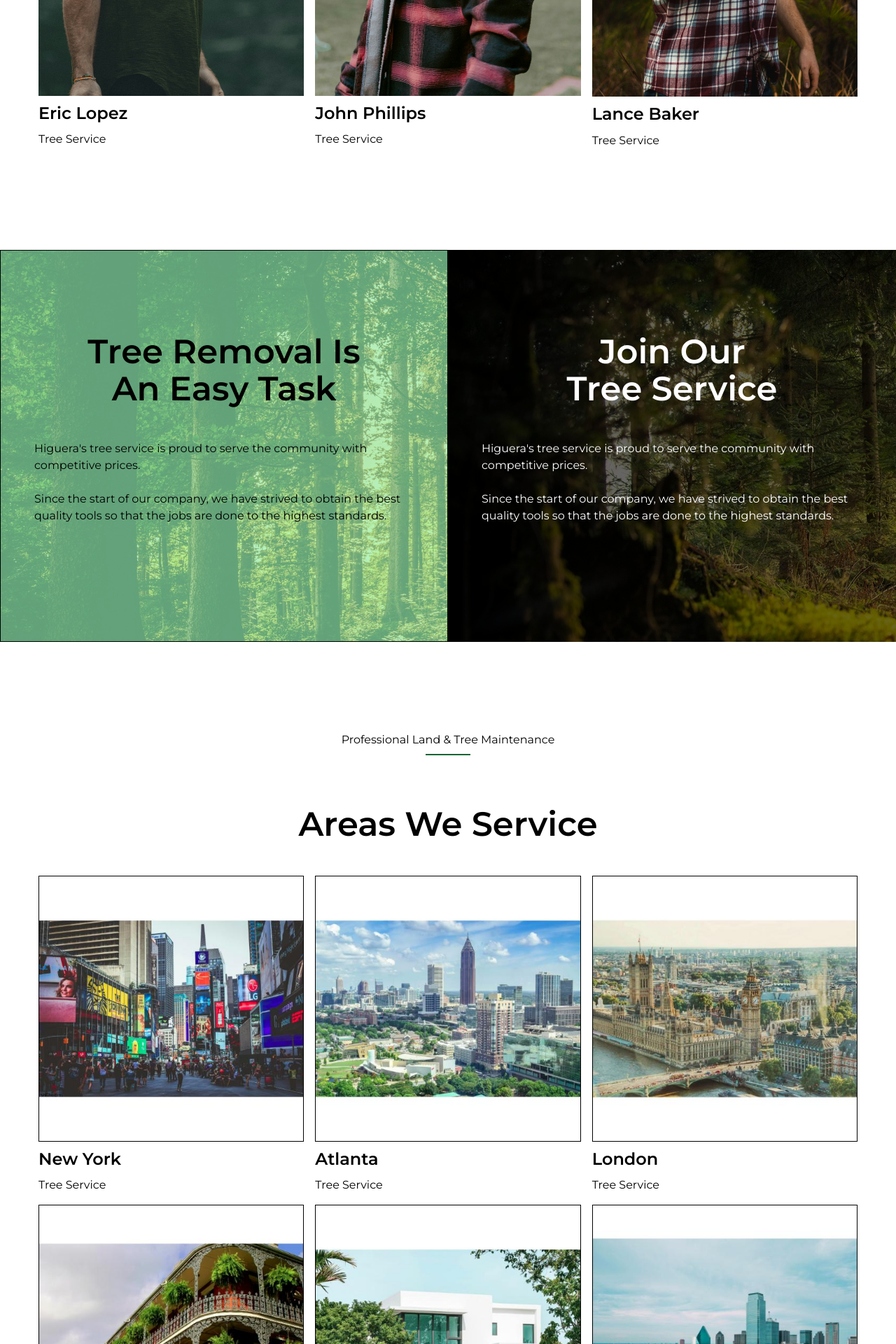
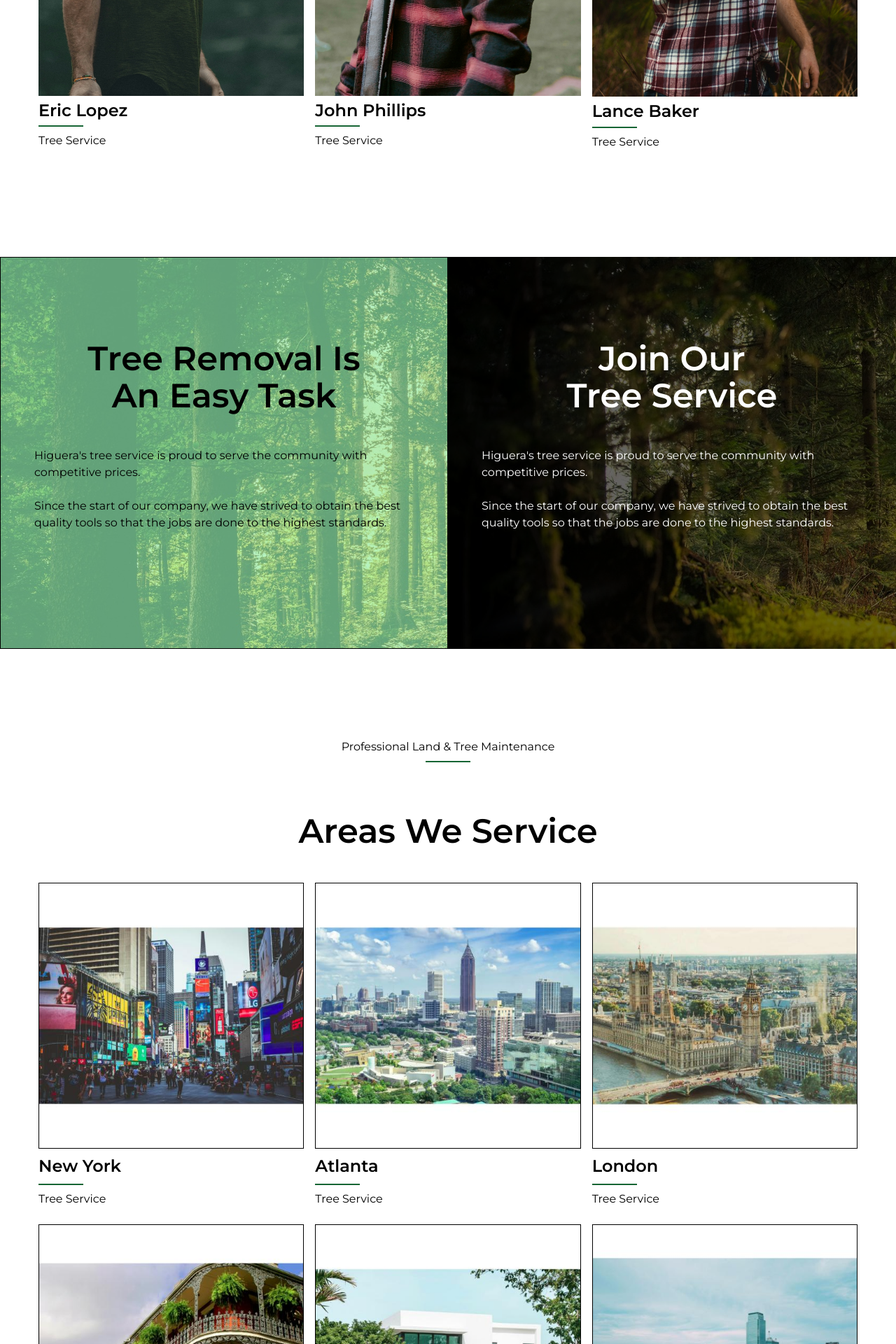
Before and after one commit to BerylBrothers/Paint-Website, a Next.js app: page / in a window 1280 px wide. Shown: the part 4660-6580 px from the top of the page at 70% size. Built offline with nearby package versions, Linux system fonts and the light colour scheme.

Commit message:
polished hero page

```diff
--- a/components/Areas.jsx
+++ b/components/Areas.jsx
@@ -10,6 +10,7 @@ const items = [
   {
     picture: "/images/Atlanta.jpg",
     name: "Atlanta",
+
     title: "Tree Service",
   },
   {
@@ -69,8 +70,9 @@ const Areas = () => {
                       <div className="py-3">
                         <h3>{item.name}</h3>
                       </div>
+                      <div className="border-green-800 border-b-2 w-16 "></div>
                       <div>
-                        <p>{item.title}</p>
+                        <p className="py-2">{item.title}</p>
                       </div>
                     </div>
                   </a>
--- a/components/Team.jsx
+++ b/components/Team.jsx
@@ -51,11 +51,12 @@ const Team = () => {
                       </div>
 
                       {/* Image text content */}
-                      <div className="py-3">
+                      <div className="py-2">
                         <h3>{item.name}</h3>
                       </div>
+                      <div className="border-green-800 border-b-2 w-16 "></div>
                       <div>
-                        <p>{item.title}</p>
+                        <p className="py-2">{item.title}</p>
                       </div>
                     </div>
                   </a>
```
